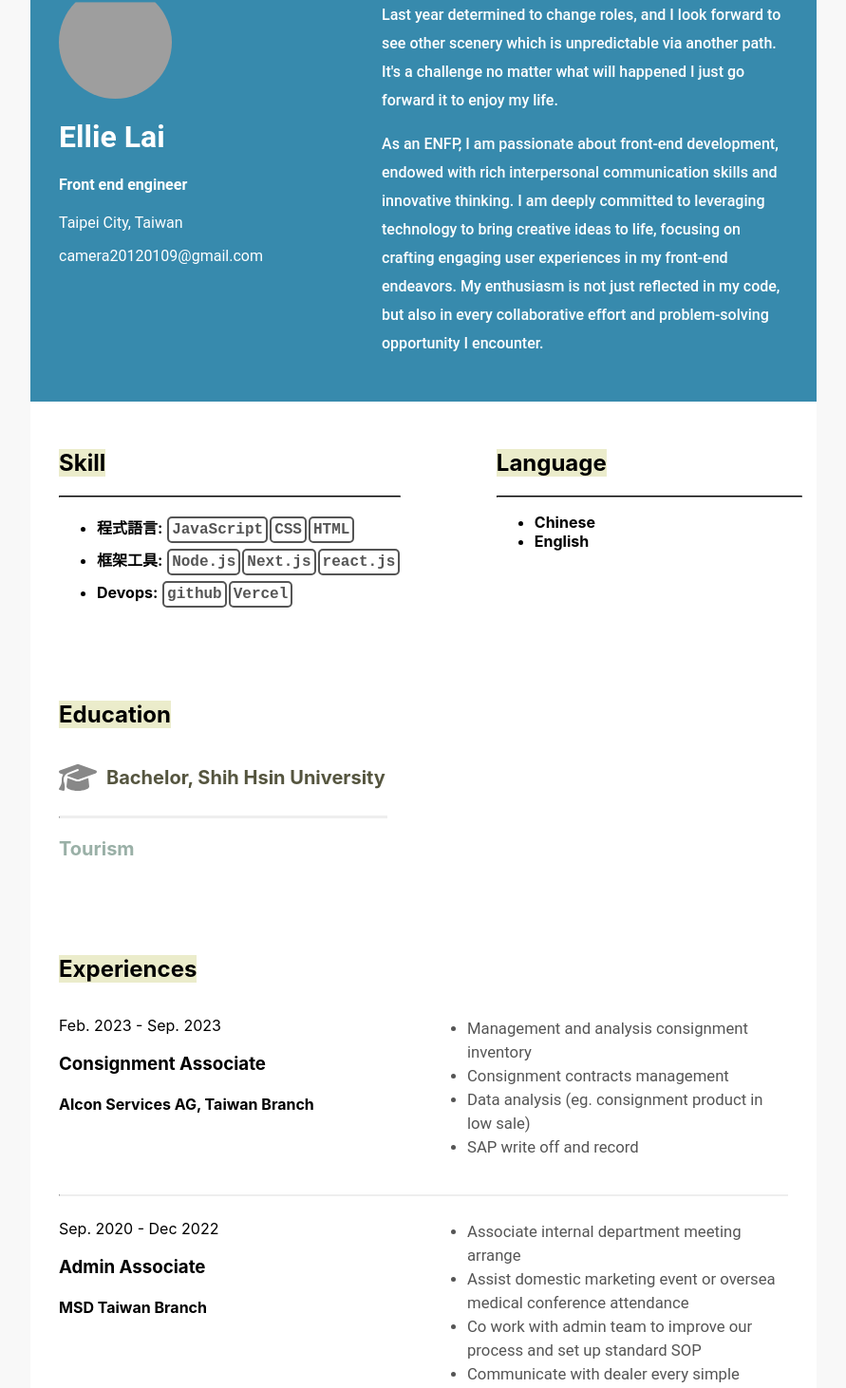
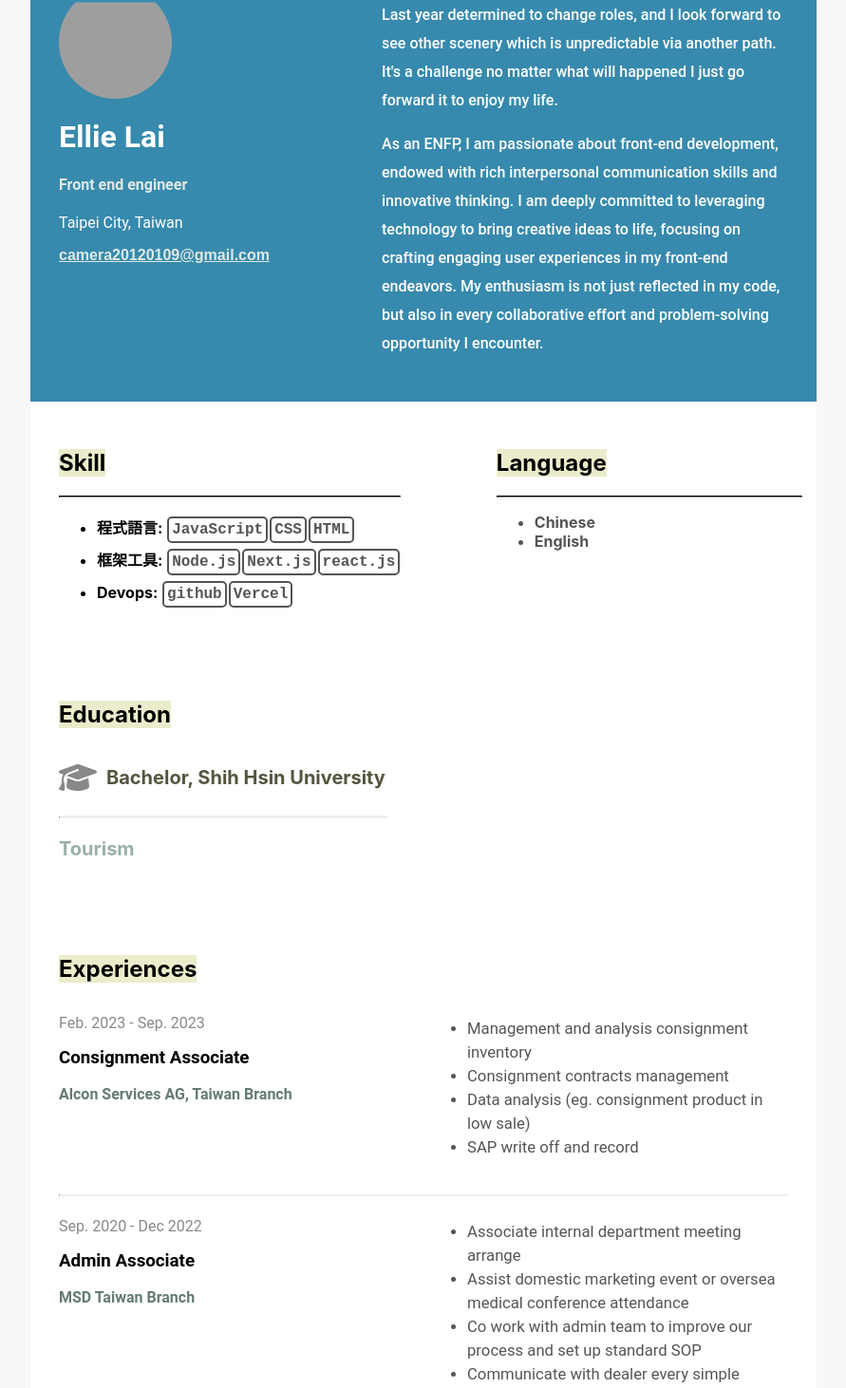
Before and after one commit to Alpaca0708/resume, a React (Create React App) app: page / in a window 1280 px wide. Shown: the part 45-1507 px from the top of the page at 95% size, without its empty margins (194-1085 px from the left). Built offline with nearby package versions, Linux system fonts and the light colour scheme; grey boxes are pictures that could not be loaded.

Commit message:
add style

```diff
--- a/src/App.css
+++ b/src/App.css
@@ -105,6 +105,7 @@
   /* width:80%; */
   color:black;
   background-color:white;
+  font-family:Roboto,Noto Sans TC,Noto Sans SC,Noto Sans KR,Noto Sans JP,Noto Sans,PingFang TC,Microsoft JhengHei,PMingLiU,sans-serif; ;
 }
 .containerExpHeader{
   width:80%;
@@ -130,18 +131,21 @@
     width:60%;
     padding:30px;
     justify-content: space-around;
+    font-family: Roboto,Noto Sans TC,Noto Sans SC,Noto Sans KR,Noto Sans JP,Noto Sans,PingFang TC,Microsoft JhengHei,PMingLiU,sans-serif
 
   }
   .containerL{
     display: flex;
     justify-content: space-between;
     width:60%;
+
   }
   .containerExp{
     display: flex;
     width:100%;
     justify-content: flex-start;
     margin-bottom: 20px;
+    font-family: Roboto,Noto Sans TC,Noto Sans SC,Noto Sans KR,Noto Sans JP,Noto Sans,PingFang TC,Microsoft JhengHei,PMingLiU,sans-serif;
   }
   .containerExpHeader{
     width:60%;
--- a/src/App.js
+++ b/src/App.js
@@ -36,13 +36,13 @@ function App() {
                             <h1>
                                 Ellie Lai
                             </h1>
-                            <h4>
+                            <h4 style={{color:'#dfe9e4'}}>
                                 Front end engineer
                             </h4>
                             <p>
                                 Taipei City, Taiwan
                             </p>
-                            <p>
+                            <p style={{fontFamily:'sans-serif', color:'#dfe9e4', textDecoration:'underline',fontWeight:700}}>
                                 camera20120109@gmail.com
                             </p>
 
@@ -93,7 +93,7 @@ function App() {
                                 <span style ={{backgroundColor:'#EBECCB'}}>Language</span>
                             </h2>
                             <hr style={{minWidth:'320px', borderColor:'#333333'}}/>
-                            <ul>
+                            <ul style={{fontWeight:700, color:'#555555', fontSize:'16px'}}>
                                 <li>
                                     Chinese
                                 </li>
@@ -132,14 +132,14 @@ function App() {
 
                         {/* 第一份公司職位年資 */}
                         <div className='containerExp'>
-                            <div style={{minWidth:'390px', }} >
-                                <p>
+                            <div style={{minWidth:'390px',lineHeight:1}} >
+                                <p style={{color:'#888', fontSize:'16px'}}>
                                     Feb. 2023 - Sep. 2023
                                 </p>
                                 <h3>
                                     Consignment Associate
                                 </h3>
-                                <h4>
+                                <h4 style={{color:'#647b71'}}>
                                     Alcon Services AG, Taiwan Branch
                                 </h4>
                             </div>
@@ -164,14 +164,14 @@ function App() {
                         <hr style={{borderColor:'#eee', borderTop:'1px solid #eee'}}/>
                         {/* 第二份工作經驗 */}
                         <div className='containerExp'>
-                            <div style={{minWidth:'390px', }}>
-                                <p>
+                            <div style={{minWidth:'390px', lineHeight:1 }}>
+                                <p style={{color:'#888', fontSize:'16px'}}>
                                     Sep. 2020 - Dec 2022
                                 </p>
                                 <h3>
                                     Admin Associate
                                 </h3>
-                                <h4>
+                                <h4 style={{color:'#647b71'}}>
                                     MSD Taiwan Branch
                                 </h4>
                             </div>
```
